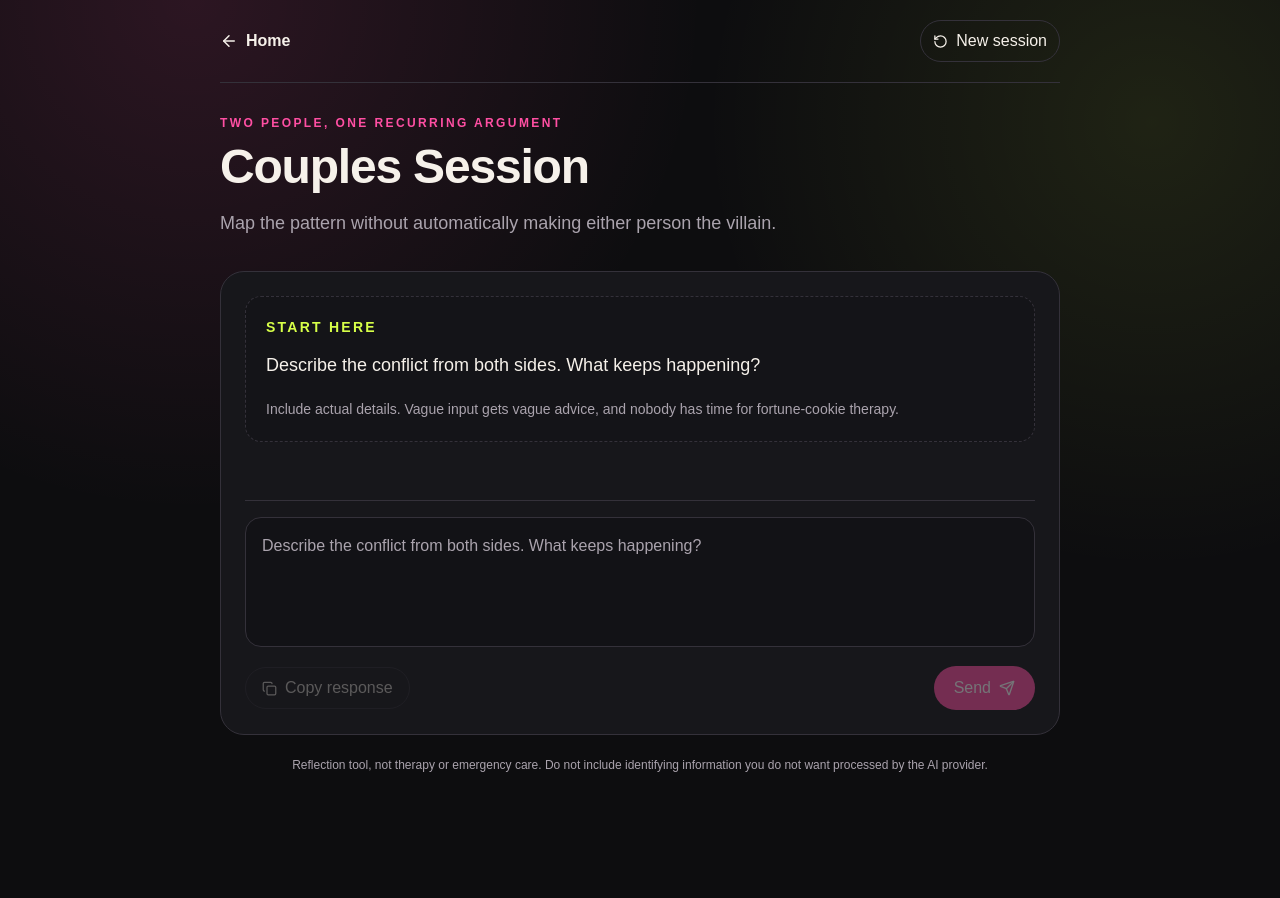
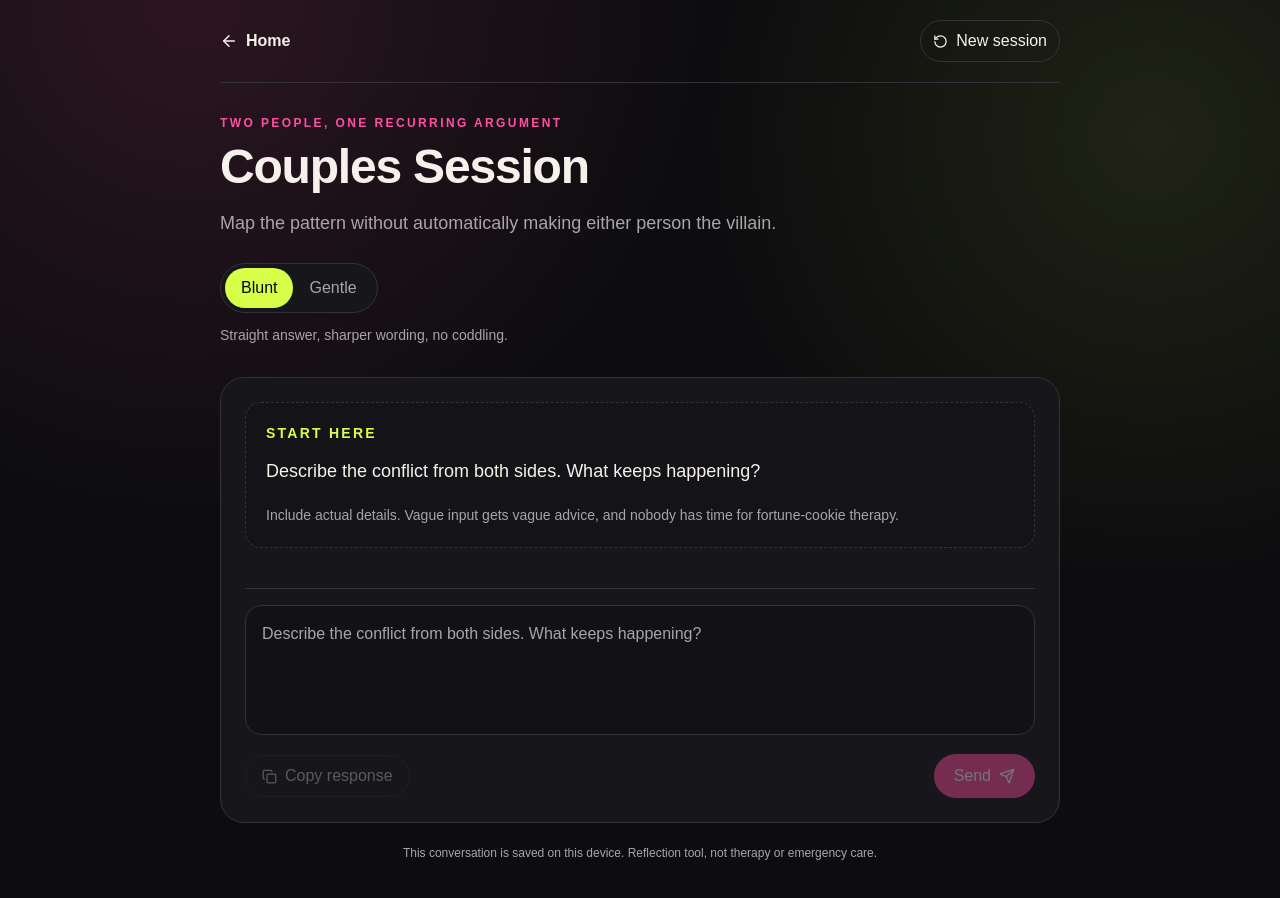
Before and after one commit to tvsketch/Therapissed, a Next.js app: page /session/couples in a window 1280 px wide. Shown: the top 898 px of the page. Before the commit the page ends 815 px from the top, so only its background shows below. Built offline with nearby package versions, Linux system fonts and the light colour scheme.

Commit message:
Persist sessions and add blunt gentle persona toggle

```diff
--- a/app/session/[mode]/session-client.tsx
+++ b/app/session/[mode]/session-client.tsx
@@ -1,7 +1,7 @@
 'use client';
 
 import Link from "next/link";
-import { FormEvent, useMemo, useState } from "react";
+import { FormEvent, useEffect, useMemo, useRef, useState } from "react";
 import { ArrowLeft, Copy, RotateCcw, Send } from "lucide-react";
 import type { SessionMode } from "@/lib/modes";
 
@@ -10,13 +10,59 @@ type Message = {
   content: string;
 };
 
+type Persona = "blunt" | "gentle";
+
+type StoredSession = {
+  messages: Message[];
+  persona: Persona;
+};
+
 export default function SessionClient({ mode }: { mode: SessionMode }) {
   const [messages, setMessages] = useState<Message[]>([]);
+  const [persona, setPersona] = useState<Persona>("blunt");
   const [input, setInput] = useState("");
   const [loading, setLoading] = useState(false);
   const [error, setError] = useState("");
+  const [hydrated, setHydrated] = useState(false);
+  const endRef = useRef<HTMLDivElement | null>(null);
 
+  const storageKey = useMemo(() => `therapissed:session:${mode.slug}`, [mode.slug]);
   const canSend = useMemo(() => input.trim().length > 0 && !loading, [input, loading]);
+
+  useEffect(() => {
+    try {
+      const saved = window.localStorage.getItem(storageKey);
+      if (saved) {
+        const parsed = JSON.parse(saved) as Partial<StoredSession>;
+        if (Array.isArray(parsed.messages)) {
+          setMessages(
+            parsed.messages.filter(
+              (message): message is Message =>
+                Boolean(message) &&
+                (message.role === "user" || message.role === "assistant") &&
+                typeof message.content === "string",
+            ),
+          );
+        }
+        if (parsed.persona === "blunt" || parsed.persona === "gentle") {
+          setPersona(parsed.persona);
+        }
+      }
+    } catch {
+      window.localStorage.removeItem(storageKey);
+    } finally {
+      setHydrated(true);
+    }
+  }, [storageKey]);
+
+  useEffect(() => {
+    if (!hydrated) return;
+    window.localStorage.setItem(storageKey, JSON.stringify({ messages, persona } satisfies StoredSession));
+  }, [hydrated, messages, persona, storageKey]);
+
+  useEffect(() => {
+    endRef.current?.scrollIntoView({ behavior: "smooth", block: "end" });
+  }, [messages, loading]);
 
   async function submit(event: FormEvent<HTMLFormElement>) {
     event.preventDefault();
@@ -33,14 +79,11 @@ export default function SessionClient({ mode }: { mode: SessionMode }) {
       const response = await fetch("/api/session", {
         method: "POST",
         headers: { "Content-Type": "application/json" },
-        body: JSON.stringify({ mode: mode.slug, messages: nextMessages }),
+        body: JSON.stringify({ mode: mode.slug, persona, messages: nextMessages }),
       });
 
       const data = (await response.json()) as { message?: string; error?: string };
-      if (!response.ok || !data.message) {
-        throw new Error(data.error || "The session failed to respond.");
-      }
-
+      if (!response.ok || !data.message) throw new Error(data.error || "The session failed to respond.");
       setMessages((current) => [...current, { role: "assistant", content: data.message! }]);
     } catch (caught) {
       setError(caught instanceof Error ? caught.message : "Something broke. Try again.");
@@ -54,21 +97,20 @@ export default function SessionClient({ mode }: { mode: SessionMode }) {
     if (last) await navigator.clipboard.writeText(last.content);
   }
 
+  function startNewSession() {
+    setMessages([]);
+    setInput("");
+    setError("");
+    window.localStorage.removeItem(storageKey);
+  }
+
   return (
     <main className="mx-auto flex min-h-screen w-full max-w-4xl flex-col px-4 py-5 sm:px-7">
       <header className="flex items-center justify-between gap-4 border-b border-[var(--line)] pb-5">
         <Link href="/" className="inline-flex items-center gap-2 font-bold text-[var(--muted)] hover:text-white">
           <ArrowLeft size={18} /> Home
         </Link>
-        <button
-          type="button"
-          onClick={() => {
-            setMessages([]);
-            setInput("");
-            setError("");
-          }}
-          className="inline-flex items-center gap-2 rounded-full border border-[var(--line)] px-3 py-2 text-sm font-bold hover:bg-[var(--surface)]"
-        >
+        <button type="button" onClick={startNewSession} className="inline-flex items-center gap-2 rounded-full border border-[var(--line)] px-3 py-2 text-sm font-bold hover:bg-[var(--surface)]">
           <RotateCcw size={15} /> New session
         </button>
       </header>
@@ -77,77 +119,56 @@ export default function SessionClient({ mode }: { mode: SessionMode }) {
         <p className="text-xs font-bold uppercase tracking-[0.2em] text-[var(--pink)]">{mode.eyebrow}</p>
         <h1 className="mt-3 text-4xl font-black tracking-tight sm:text-5xl">{mode.title}</h1>
         <p className="mt-4 max-w-2xl text-lg leading-8 text-[var(--muted)]">{mode.description}</p>
+
+        <div className="mt-6 inline-flex rounded-full border border-[var(--line)] bg-[var(--surface)] p-1" role="group" aria-label="Response style">
+          <button type="button" onClick={() => setPersona("blunt")} aria-pressed={persona === "blunt"} className={`rounded-full px-4 py-2 text-sm font-black transition ${persona === "blunt" ? "bg-[var(--acid)] text-black" : "text-[var(--muted)] hover:text-white"}`}>
+            Blunt
+          </button>
+          <button type="button" onClick={() => setPersona("gentle")} aria-pressed={persona === "gentle"} className={`rounded-full px-4 py-2 text-sm font-black transition ${persona === "gentle" ? "bg-[var(--pink)] text-white" : "text-[var(--muted)] hover:text-white"}`}>
+            Gentle
+          </button>
+        </div>
+        <p className="mt-3 text-sm text-[var(--muted)]">{persona === "blunt" ? "Straight answer, sharper wording, no coddling." : "Same honesty, softer delivery, less verbal sandpaper."}</p>
       </section>
 
-      <section className="flex min-h-[58vh] flex-1 flex-col rounded-3xl border border-[var(--line)] bg-[var(--surface)] p-4 sm:p-6">
-        <div className="flex-1 space-y-4 overflow-y-auto pb-6">
+      <section className="flex flex-col rounded-3xl border border-[var(--line)] bg-[var(--surface)] p-4 sm:p-6">
+        <div className="max-h-[60vh] min-h-[170px] space-y-4 overflow-y-auto pb-6">
           {messages.length === 0 ? (
             <div className="rounded-2xl border border-dashed border-[var(--line)] bg-black/10 p-5">
               <p className="text-sm font-bold uppercase tracking-[0.16em] text-[var(--acid)]">Start here</p>
               <p className="mt-3 text-lg leading-8">{mode.opener}</p>
-              <p className="mt-4 text-sm leading-6 text-[var(--muted)]">
-                Include actual details. Vague input gets vague advice, and nobody has time for fortune-cookie therapy.
-              </p>
+              <p className="mt-4 text-sm leading-6 text-[var(--muted)]">Include actual details. Vague input gets vague advice, and nobody has time for fortune-cookie therapy.</p>
             </div>
           ) : (
             messages.map((message, index) => (
               <div key={`${message.role}-${index}`} className={`flex ${message.role === "user" ? "justify-end" : "justify-start"}`}>
-                <div
-                  className={`max-w-[88%] whitespace-pre-wrap rounded-2xl px-4 py-3 leading-7 sm:max-w-[78%] ${
-                    message.role === "user"
-                      ? "bg-[var(--acid)] text-black"
-                      : "border border-[var(--line)] bg-[var(--surface-soft)] text-[var(--foreground)]"
-                  }`}
-                >
+                <div className={`max-w-[88%] whitespace-pre-wrap rounded-2xl px-4 py-3 leading-7 sm:max-w-[78%] ${message.role === "user" ? "bg-[var(--acid)] text-black" : "border border-[var(--line)] bg-[var(--surface-soft)] text-[var(--foreground)]"}`}>
                   {message.content}
                 </div>
               </div>
             ))
           )}
 
-          {loading && (
-            <div className="flex justify-start">
-              <div className="rounded-2xl border border-[var(--line)] bg-[var(--surface-soft)] px-4 py-3 text-[var(--muted)]">
-                Untangling the bullshit…
-              </div>
-            </div>
-          )}
+          {loading && <div className="flex justify-start"><div className="rounded-2xl border border-[var(--line)] bg-[var(--surface-soft)] px-4 py-3 text-[var(--muted)]">Untangling the bullshit…</div></div>}
+          <div ref={endRef} />
         </div>
 
         {error && <p className="mb-3 rounded-xl border border-red-500/40 bg-red-500/10 p-3 text-sm text-red-200">{error}</p>}
 
         <form onSubmit={submit} className="border-t border-[var(--line)] pt-4">
-          <textarea
-            value={input}
-            onChange={(event) => setInput(event.target.value)}
-            placeholder={mode.opener}
-            rows={4}
-            maxLength={5000}
-            className="w-full resize-none rounded-2xl border border-[var(--line)] bg-black/20 p-4 leading-7 text-white outline-none placeholder:text-[var(--muted)] focus:border-[var(--acid)]"
-          />
+          <textarea value={input} onChange={(event) => setInput(event.target.value)} placeholder={mode.opener} rows={4} maxLength={5000} className="w-full resize-none rounded-2xl border border-[var(--line)] bg-black/20 p-4 leading-7 text-white outline-none placeholder:text-[var(--muted)] focus:border-[var(--acid)]" />
           <div className="mt-3 flex items-center justify-between gap-3">
-            <button
-              type="button"
-              onClick={copyLastResponse}
-              disabled={!messages.some((message) => message.role === "assistant")}
-              className="inline-flex items-center gap-2 rounded-full border border-[var(--line)] px-4 py-2 text-sm font-bold disabled:cursor-not-allowed disabled:opacity-30"
-            >
+            <button type="button" onClick={copyLastResponse} disabled={!messages.some((message) => message.role === "assistant")} className="inline-flex items-center gap-2 rounded-full border border-[var(--line)] px-4 py-2 text-sm font-bold disabled:cursor-not-allowed disabled:opacity-30">
               <Copy size={15} /> Copy response
             </button>
-            <button
-              type="submit"
-              disabled={!canSend}
-              className="inline-flex items-center gap-2 rounded-full bg-[var(--pink)] px-5 py-2.5 font-black text-white disabled:cursor-not-allowed disabled:opacity-40"
-            >
+            <button type="submit" disabled={!canSend} className="inline-flex items-center gap-2 rounded-full bg-[var(--pink)] px-5 py-2.5 font-black text-white disabled:cursor-not-allowed disabled:opacity-40">
               Send <Send size={16} />
             </button>
           </div>
         </form>
       </section>
 
-      <p className="py-5 text-center text-xs leading-5 text-[var(--muted)]">
-        Reflection tool, not therapy or emergency care. Do not include identifying information you do not want processed by the AI provider.
-      </p>
+      <p className="py-5 text-center text-xs leading-5 text-[var(--muted)]">This conversation is saved on this device. Reflection tool, not therapy or emergency care.</p>
     </main>
   );
 }
```
